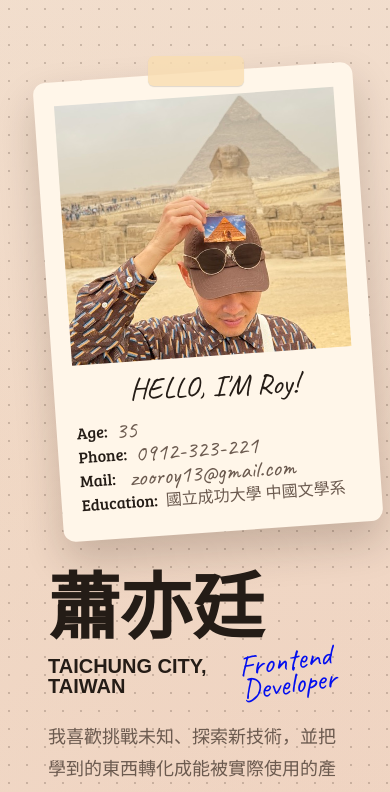
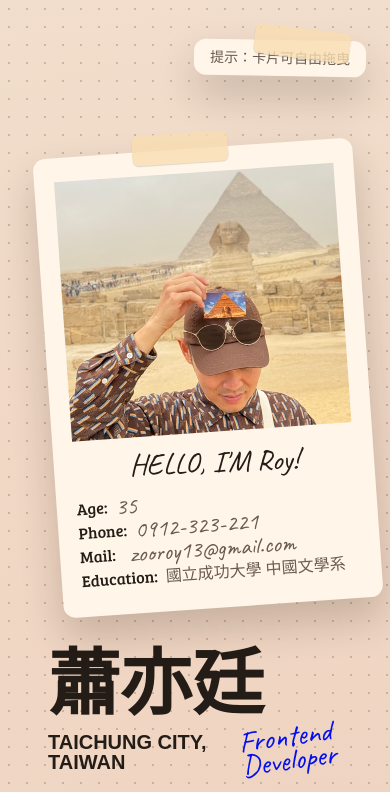
Before and after one commit to zooroy/roy-resume, a Next.js app: page / in a window 390 px wide. Shown: the top 792 px of the page. Built offline with nearby package versions, Linux system fonts and the light colour scheme.

Commit message:
Implement draggable cards for enhanced interactivity; add responsive drag functionality and improve layout structure

```diff
--- a/app/page.tsx
+++ b/app/page.tsx
@@ -1,13 +1,71 @@
 'use client';
 
-import { useMemo, useState } from 'react';
+import { useEffect, useMemo, useRef, useState, type ReactNode } from 'react';
 import Image from 'next/image';
+import { motion, useMotionValue } from 'framer-motion';
 import { copy, type Lang } from './content';
 import { langClass } from './lang';
 
 export default function Home() {
+  const dragBoundsRef = useRef<HTMLDivElement>(null);
+  const zIndexCounter = useRef(10);
   const [lang, setLang] = useState<Lang>('zh');
   const content = useMemo(() => copy[lang], [lang]);
+  const DraggableCard = ({
+    as = 'div',
+    className,
+    children,
+  }: {
+    as?: 'div' | 'article';
+    className?: string;
+    children: ReactNode;
+  }) => {
+    const [zIndex, setZIndex] = useState(1);
+    const [dragEnabled, setDragEnabled] = useState(true);
+    const MotionTag = as === 'article' ? motion.article : motion.div;
+    const x = useMotionValue(0);
+    const y = useMotionValue(0);
+
+    useEffect(() => {
+      const mediaQuery = window.matchMedia('(max-width: 768px)');
+      const updateDragEnabled = () => setDragEnabled(!mediaQuery.matches);
+      updateDragEnabled();
+      mediaQuery.addEventListener('change', updateDragEnabled);
+      return () => mediaQuery.removeEventListener('change', updateDragEnabled);
+    }, []);
+
+    useEffect(() => {
+      const resetPosition = () => {
+        x.set(0);
+        y.set(0);
+      };
+      window.addEventListener('resize', resetPosition);
+      return () => window.removeEventListener('resize', resetPosition);
+    }, [x, y]);
+
+    return (
+      <MotionTag
+        drag={dragEnabled}
+        dragListener={dragEnabled}
+        dragConstraints={dragBoundsRef}
+        dragMomentum={false}
+        dragElastic={0.28}
+        whileTap={{
+          scale: 1.02,
+          boxShadow: '0 22px 45px rgba(34, 20, 10, 0.26)',
+        }}
+        whileDrag={{
+          scale: 1.04,
+          boxShadow: '0 28px 55px rgba(34, 20, 10, 0.32)',
+        }}
+        onPointerDown={() => setZIndex(++zIndexCounter.current)}
+        style={{ zIndex, position: 'relative', x, y }}
+        className={className}
+      >
+        {children}
+      </MotionTag>
+    );
+  };
   const skillItems = useMemo(
     () => [
       {
@@ -132,8 +190,13 @@ export default function Home() {
   ];
 
   return (
-    <div className="scrapbook-bg min-h-screen px-6 py-10 sm:px-12 lg:px-20">
+    <div ref={dragBoundsRef}>
+      <div className="scrapbook-bg min-h-screen px-6 py-10 sm:px-12 lg:px-20 relative">
         <main className="relative z-10 mx-auto flex w-full max-w-6xl flex-col gap-10">
+        <DraggableCard className="paper-card relative ml-auto w-fit px-4 py-2 text-sm text-(--text-light-fg) rotate-1 cursor-grab active:cursor-grabbing">
+          <span className="tape-strip -top-3 right-4 rotate-[6deg]" />
+          提示：卡片可自由拖曳
+        </DraggableCard>
           {/* <section className="px-6 py-8 sm:px-10 text-center">
           <h1 className="handwriting text-center text-6xl font-bold tracking-wide ">
             {content.heroTitle}2
@@ -143,7 +206,12 @@ export default function Home() {
           <section className="relative px-6 py-8 sm:px-10">
             {/* language switcher */}
             {/* <div className="absolute top-0 right-0 z-1 rotate-3">
-            <div className="relative w-48 paper-card px-4 py-3 text-left">
+            <motion.div
+              drag
+              dragMomentum={false}
+              dragElastic={0.12}
+              className="relative w-48 paper-card px-4 py-3 text-left cursor-grab active:cursor-grabbing"
+            >
               <span className="tape-strip right-5 -top-4.5 rotate-[5deg]" />
               <p className="handwriting text-2xl">language</p>
               <div className="mt-2 flex gap-2">
@@ -166,22 +234,23 @@ export default function Home() {
                   中文
                 </button>
               </div>
-            </div>
+            </motion.div>
           </div> */}
 
             <div className="flex flex-col md:flex-row gap-10">
               {/* photo */}
               <div className="shrink-0 w-[320px]">
                 <div className="relative">
+                  <DraggableCard className="paper-card max-w-full px-5 py-6 -rotate-4 cursor-grab active:cursor-grabbing">
                     <span className="tape-strip -top-4 left-25" />
-                <div className="paper-card max-w-full px-5 py-6 -rotate-4">
                     <div className="relative h-65">
                       <Image
                         src="/profile/person.jpeg"
                         alt="Profile photo"
                         fill
                         sizes="(max-width: 768px) 90vw, 320px"
-                      className="object-cover"
+                        className="object-cover pointer-events-none"
+                        draggable={false}
                         priority
                       />
                     </div>
@@ -222,7 +291,7 @@ export default function Home() {
                         </div>
                       </div>
                     </div>
-                </div>
+                  </DraggableCard>
                 </div>
               </div>
 
@@ -276,8 +345,10 @@ export default function Home() {
             <div className="flex flex-col gap-15 lg:flex-row">
               <div className="lg:w-1/3">
                 {/* SKILLS */}
-              <h2 className="display-serif text-4xl ">{content.skillTitle}</h2>
-              <div className="paper-card rotate-1 mt-8 relative px-4 py-5">
+                <h2 className="display-serif text-4xl ">
+                  {content.skillTitle}
+                </h2>
+                <DraggableCard className="paper-card rotate-1 mt-8 relative px-4 py-5 cursor-grab active:cursor-grabbing">
                   <span className="tape-strip -top-4 left-20 -rotate-[5deg]" />
                   <div className="space-y-6">
                     <div>
@@ -298,7 +369,8 @@ export default function Home() {
                                     alt={icon.alt}
                                     width={48}
                                     height={48}
-                                  className="object-contain"
+                                    className="object-contain pointer-events-none"
+                                    draggable={false}
                                   />
                                   <div className="text-sm">{icon.alt}</div>
                                 </div>
@@ -313,12 +385,12 @@ export default function Home() {
                       </div>
                     </div>
                   </div>
-              </div>
+                </DraggableCard>
 
                 {/* LIBRARIES */}
                 <div className="mt-10">
                   <h2 className="display-serif text-4xl">{content.libTitle}</h2>
-                <div className="paper-card rotate-1.3 mt-8 relative px-4 py-5">
+                  <DraggableCard className="paper-card rotate-1.3 mt-8 relative px-4 py-5 cursor-grab active:cursor-grabbing">
                     <span className="tape-strip -top-4 left-28 rotate-[5deg]" />
                     <div className="mt-4 flex flex-wrap gap-6">
                       {libraryItems.map((skill) => (
@@ -334,7 +406,8 @@ export default function Home() {
                                 alt={icon.alt}
                                 width={48}
                                 height={48}
-                              className="object-contain aspect-square"
+                                className="object-contain aspect-square pointer-events-none"
+                                draggable={false}
                               />
                             ))}
                           </span>
@@ -345,13 +418,15 @@ export default function Home() {
                         </div>
                       ))}
                     </div>
-                </div>
+                  </DraggableCard>
                 </div>
 
                 {/* TOOLS */}
                 <div className="mt-10">
-                <h2 className="display-serif text-4xl">{content.toolsTitle}</h2>
-                <div className="paper-card -rotate-2 mt-8 relative px-4 py-5">
+                  <h2 className="display-serif text-4xl">
+                    {content.toolsTitle}
+                  </h2>
+                  <DraggableCard className="paper-card -rotate-2 mt-8 relative px-4 py-5 cursor-grab active:cursor-grabbing">
                     <span className="tape-strip -top-4 left-28 rotate-[5deg]" />
                     <div className="mt-4 flex flex-wrap gap-6">
                       {toolItems.map((tool) => (
@@ -370,17 +445,20 @@ export default function Home() {
                                   alt={icon.alt}
                                   width={48}
                                   height={48}
-                                className="object-contain"
+                                  className="object-contain pointer-events-none"
+                                  draggable={false}
                                 />
                                 <div className="text-sm">{icon.alt}</div>
                               </div>
                             ))}
                           </span>
-                        <div className="handwriting text-3xl">{tool.level}</div>
+                          <div className="handwriting text-3xl">
+                            {tool.level}
+                          </div>
                         </span>
                       ))}
                     </div>
-                </div>
+                  </DraggableCard>
                 </div>
               </div>
 
@@ -390,9 +468,10 @@ export default function Home() {
                 </h2>
                 <div className="mt-8 flex flex-wrap justify-center gap-12">
                   {content.projects.map((project, index) => (
-                  <article
+                    <DraggableCard
+                      as="article"
                       key={project.title}
-                    className={`paper-card relative w-full max-w-[360px] px-4 py-5 md:max-w-none md:basis-[calc(50%-1.5rem)] ${cardTilts[index % cardTilts.length]}`}
+                      className={`paper-card relative w-full max-w-[360px] px-4 py-5 md:max-w-none md:basis-[calc(50%-1.5rem)] ${cardTilts[index % cardTilts.length]} cursor-grab active:cursor-grabbing`}
                     >
                       <span
                         className={`tape-strip ${tapePlacements[index % tapePlacements.length]}`}
@@ -403,7 +482,8 @@ export default function Home() {
                           alt={project.title}
                           fill
                           sizes="(max-width: 768px) 90vw, (max-width: 1200px) 45vw, 360px"
-                        className="object-cover"
+                          className="object-cover pointer-events-none"
+                          draggable={false}
                         />
                       </div>
                       <h3 className="serif-zh text-2xl font-bold">
@@ -412,7 +492,7 @@ export default function Home() {
                       <p className="mt-3 leading-relaxed text-(--text-light-fg)">
                         {project.desc}
                       </p>
-                  </article>
+                    </DraggableCard>
                   ))}
                 </div>
               </div>
@@ -420,5 +500,6 @@ export default function Home() {
           </section>
         </main>
       </div>
+    </div>
   );
 }
--- a/package.json
+++ b/package.json
@@ -9,6 +9,7 @@
     "lint": "eslint"
   },
   "dependencies": {
+    "framer-motion": "^11.0.0",
     "next": "16.1.6",
     "react": "19.2.3",
     "react-dom": "19.2.3"
```
Lines whose indentation alone changed are shown as unchanged.
